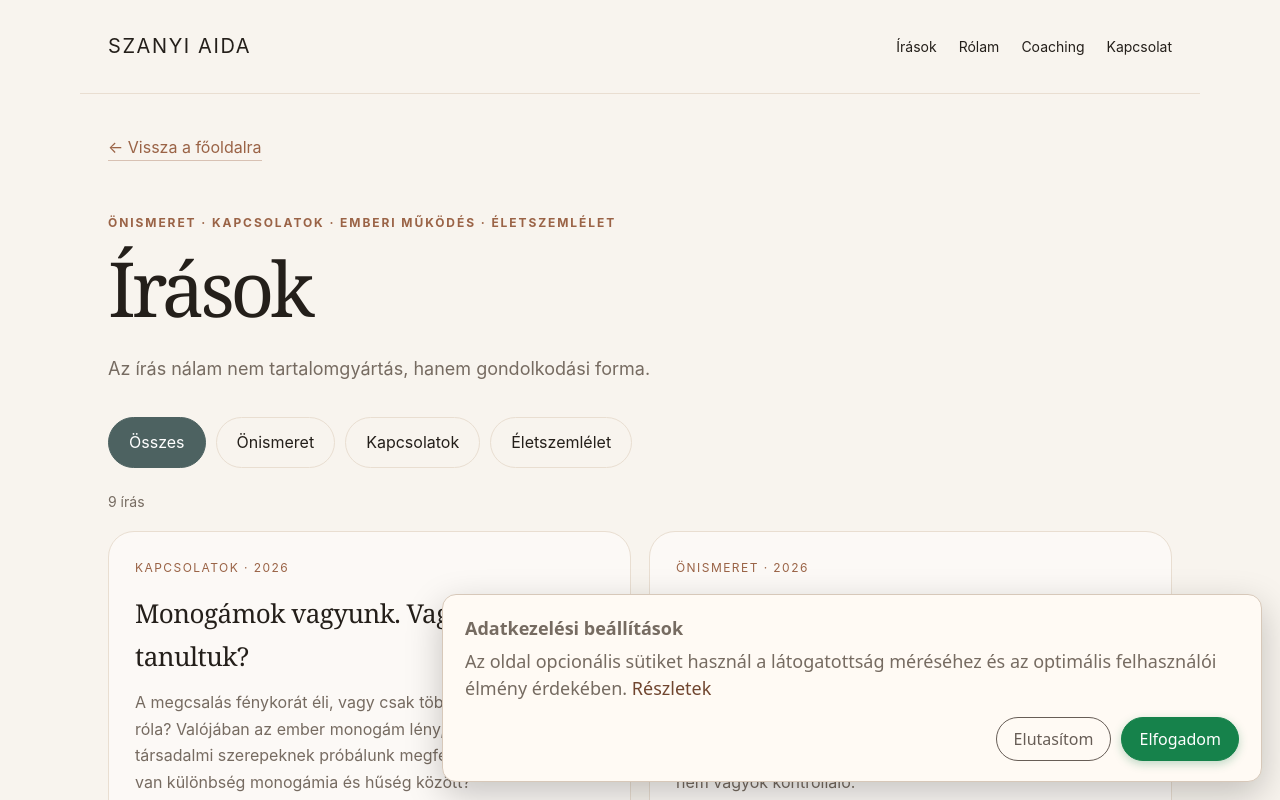
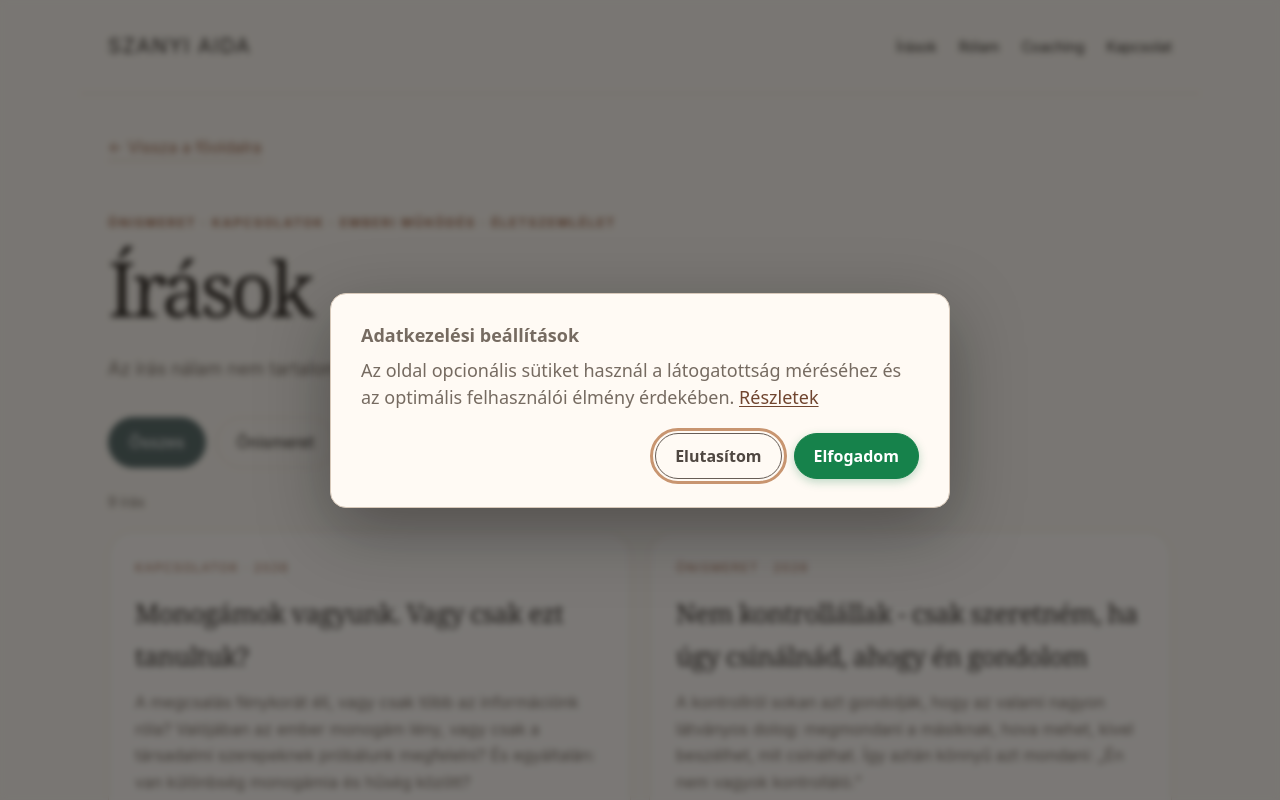
Before and after one commit to aidaszanyi/aidaszanyi-site, a website: page irasok/index.html in a window 1280 px wide. Shown: the top 800 px of the page. Drawn offline with Linux system fonts and the light colour scheme.

Commit message:
Banner módosítás

```diff
--- a/css/components.css
+++ b/css/components.css
@@ -334,7 +334,6 @@
 
 .booking-contact-intro p { margin: 0 0 18px; }
 
-
 .archive {
   display: inline-block;
   color: var(--accent);
--- a/js/privacy.js
+++ b/js/privacy.js
@@ -35,20 +35,25 @@
 
   function saveChoice(value) {
     localStorage.setItem(storageKey, JSON.stringify({ value, savedAt: Date.now() }));
-    document.getElementById('privacy-consent-banner')?.remove();
+    document.getElementById('privacy-consent-overlay')?.remove();
+    document.body.classList.remove('privacy-consent-open');
     if (value === 'accepted') loadStatcounter();
   }
 
   function showBanner() {
+    const overlay = document.createElement('div');
+    overlay.id = 'privacy-consent-overlay';
+
     const banner = document.createElement('div');
     banner.id = 'privacy-consent-banner';
     banner.setAttribute('role', 'dialog');
-    banner.setAttribute('aria-live', 'polite');
-    banner.setAttribute('aria-label', 'Statisztikai adatkezelési beállítások');
+    banner.setAttribute('aria-modal', 'true');
+    banner.setAttribute('aria-labelledby', 'privacy-consent-title');
+    banner.setAttribute('aria-describedby', 'privacy-consent-description');
     banner.innerHTML = `
       <div class="privacy-consent-content">
-        <p><strong>Adatkezelési beállítások</strong></p>
-        <p>Az oldal opcionális sütiket használ a látogatottság méréséhez és az optimális felhasználói élmény érdekében. <a href="${window.PRIVACY_NOTICE_PATH || '/adatkezeles/'}">Részletek</a></p>
+        <p id="privacy-consent-title"><strong>Adatkezelési beállítások</strong></p>
+        <p id="privacy-consent-description">Az oldal opcionális sütiket használ a látogatottság méréséhez és az optimális felhasználói élmény érdekében. <a href="${window.PRIVACY_NOTICE_PATH || '/adatkezeles/'}">Részletek</a></p>
         <div class="privacy-consent-actions">
           <button type="button" data-consent="rejected">Elutasítom</button>
           <button type="button" class="privacy-consent-accept" data-consent="accepted">Elfogadom</button>
@@ -57,18 +62,41 @@
 
     const style = document.createElement('style');
     style.textContent = `
-      #privacy-consent-banner{position:fixed;z-index:9999;right:18px;bottom:18px;width:min(820px,calc(100% - 36px));background:#fffaf4;color:#241f1a;border:1px solid #d7c8b9;border-radius:14px;box-shadow:0 12px 36px rgba(0,0,0,.22);font:16px/1.5 system-ui,sans-serif}
-      .privacy-consent-content{padding:20px 22px}.privacy-consent-content p{margin:0}.privacy-consent-content p+p{margin-top:6px}.privacy-consent-content a{color:#70452f}
-      .privacy-consent-actions{display:flex;gap:10px;justify-content:flex-end;flex-wrap:wrap;margin-top:15px}.privacy-consent-actions button{border:1px solid #675d56;border-radius:999px;background:transparent;color:#675d56;padding:9px 17px;cursor:pointer;font:inherit}.privacy-consent-actions .privacy-consent-accept{border-color:#16824b;background:#16824b;color:#fff;box-shadow:0 3px 10px rgba(22,130,75,.28)}
+      body.privacy-consent-open{overflow:hidden}
+      #privacy-consent-overlay{position:fixed;z-index:9999;inset:0;display:flex;align-items:center;justify-content:center;padding:24px;background:rgba(23,21,19,.56);backdrop-filter:blur(3px);-webkit-backdrop-filter:blur(3px)}
+      #privacy-consent-banner{width:min(620px,100%);background:#fffaf4;color:#241f1a;border:1px solid #d7c8b9;border-radius:16px;box-shadow:0 22px 70px rgba(0,0,0,.34);font:16px/1.5 system-ui,sans-serif}
+      .privacy-consent-content{padding:28px 30px}.privacy-consent-content p{margin:0}.privacy-consent-content p+p{margin-top:8px}.privacy-consent-content a{color:#70452f;text-decoration:underline;text-underline-offset:2px}
+      .privacy-consent-actions{display:flex;gap:12px;justify-content:flex-end;flex-wrap:wrap;margin-top:22px}.privacy-consent-actions button{min-width:124px;border:1.5px solid #675d56;border-radius:999px;background:transparent;color:#4f4741;padding:10px 19px;cursor:pointer;font:inherit;font-weight:600}.privacy-consent-actions .privacy-consent-accept{border-color:#16824b;background:#16824b;color:#fff;box-shadow:0 3px 10px rgba(22,130,75,.28)}
+      .privacy-consent-actions button:hover{border-color:#241f1a;color:#241f1a}.privacy-consent-actions .privacy-consent-accept:hover{border-color:#116b3d;background:#116b3d;color:#fff}
       .privacy-consent-actions button:focus-visible{outline:3px solid #c89570;outline-offset:2px}
-      @media (max-width:480px){#privacy-consent-banner{right:10px;bottom:10px;width:calc(100% - 20px);min-height:190px;font-size:15px}.privacy-consent-content{box-sizing:border-box;min-height:190px;padding:22px 18px;display:flex;flex-direction:column;justify-content:center}.privacy-consent-actions{margin-top:18px}.privacy-consent-actions button{padding:9px 16px}}
+      @media (max-width:600px){#privacy-consent-overlay{align-items:flex-end;padding:0;background:rgba(23,21,19,.5)}#privacy-consent-banner{width:100%;border-width:1px 0 0;border-radius:20px 20px 0 0;font-size:15px}.privacy-consent-content{padding:26px 20px max(22px,env(safe-area-inset-bottom))}.privacy-consent-actions{flex-direction:column;margin-top:20px}.privacy-consent-actions button{width:100%;min-height:46px}}
+      @media (prefers-reduced-motion:no-preference){#privacy-consent-overlay{animation:privacy-fade-in .18s ease-out}#privacy-consent-banner{animation:privacy-dialog-in .22s ease-out}@keyframes privacy-fade-in{from{background:rgba(23,21,19,0);backdrop-filter:blur(0);-webkit-backdrop-filter:blur(0)}}@keyframes privacy-dialog-in{from{opacity:0;transform:translateY(10px) scale(.985)}}}
     `;
     document.head.appendChild(style);
-    document.body.appendChild(banner);
+    overlay.appendChild(banner);
+    document.body.appendChild(overlay);
+    document.body.classList.add('privacy-consent-open');
 
     banner.querySelectorAll('[data-consent]').forEach((button) => {
       button.addEventListener('click', () => saveChoice(button.dataset.consent));
     });
+
+    const focusableElements = banner.querySelectorAll('a, button');
+    const firstFocusable = focusableElements[0];
+    const lastFocusable = focusableElements[focusableElements.length - 1];
+
+    banner.addEventListener('keydown', (event) => {
+      if (event.key !== 'Tab') return;
+      if (event.shiftKey && document.activeElement === firstFocusable) {
+        event.preventDefault();
+        lastFocusable.focus();
+      } else if (!event.shiftKey && document.activeElement === lastFocusable) {
+        event.preventDefault();
+        firstFocusable.focus();
+      }
+    });
+
+    banner.querySelector('[data-consent="rejected"]').focus();
   }
 
   window.resetStatisticsConsent = function () {
```
Also changed, not shown: index.html (+4 -5 lines).
